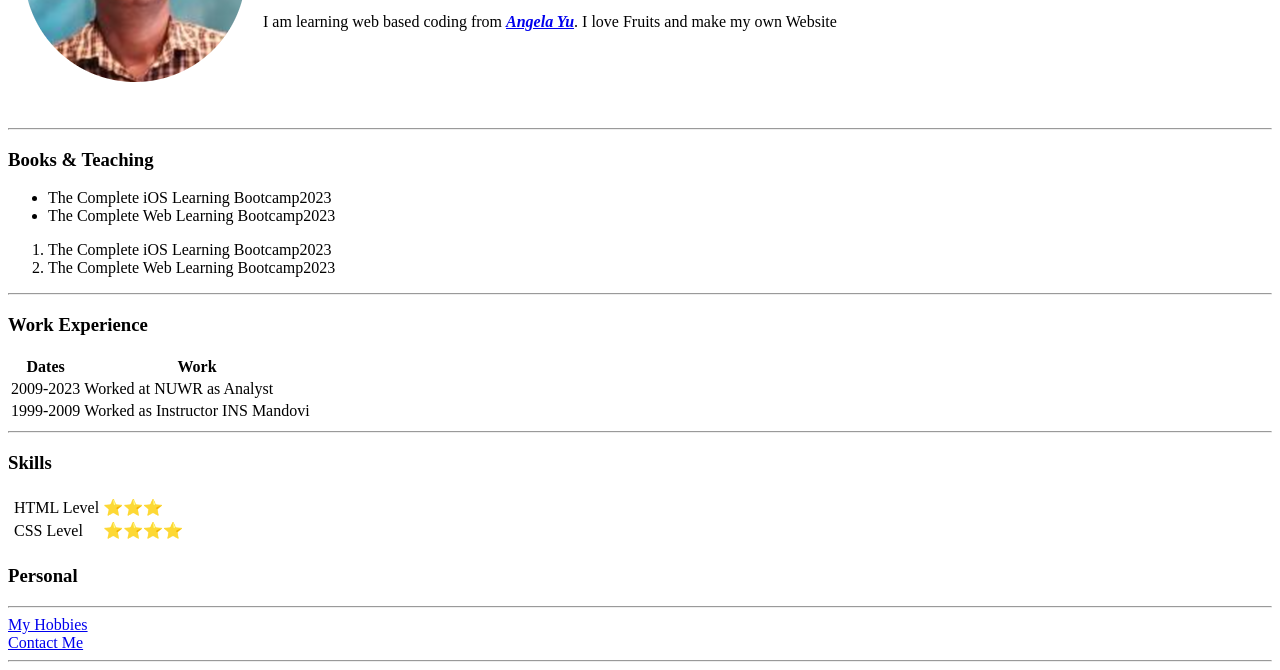
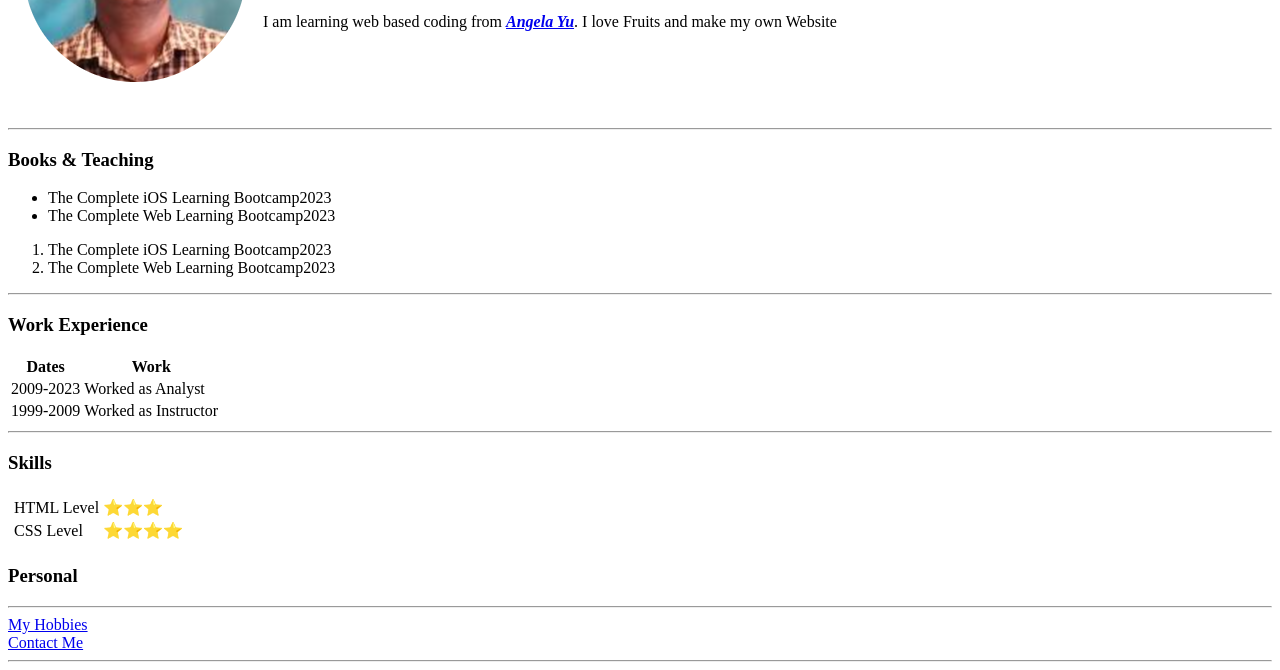
Before and after one commit to VMET11/CV, a plain HTML site: page index.html in a window 1280 px wide. Shown: the part 174-844 px from the top of the page. Drawn offline with Linux system fonts and the light colour scheme.

Commit message:
Update index.html

```diff
--- a/index.html
+++ b/index.html
@@ -46,12 +46,12 @@
             </thead>
             <tr>
                 <td>2009-2023</td>
-                <td>Worked at NUWR as Analyst</td>
+                <td>Worked as Analyst</td>
 
             </tr>
             <tr>
                 <td>1999-2009</td>
-                <td>Worked as Instructor INS Mandovi</td>
+                <td>Worked as Instructor</td>
             </tr>
         </table>
         <hr>
```
